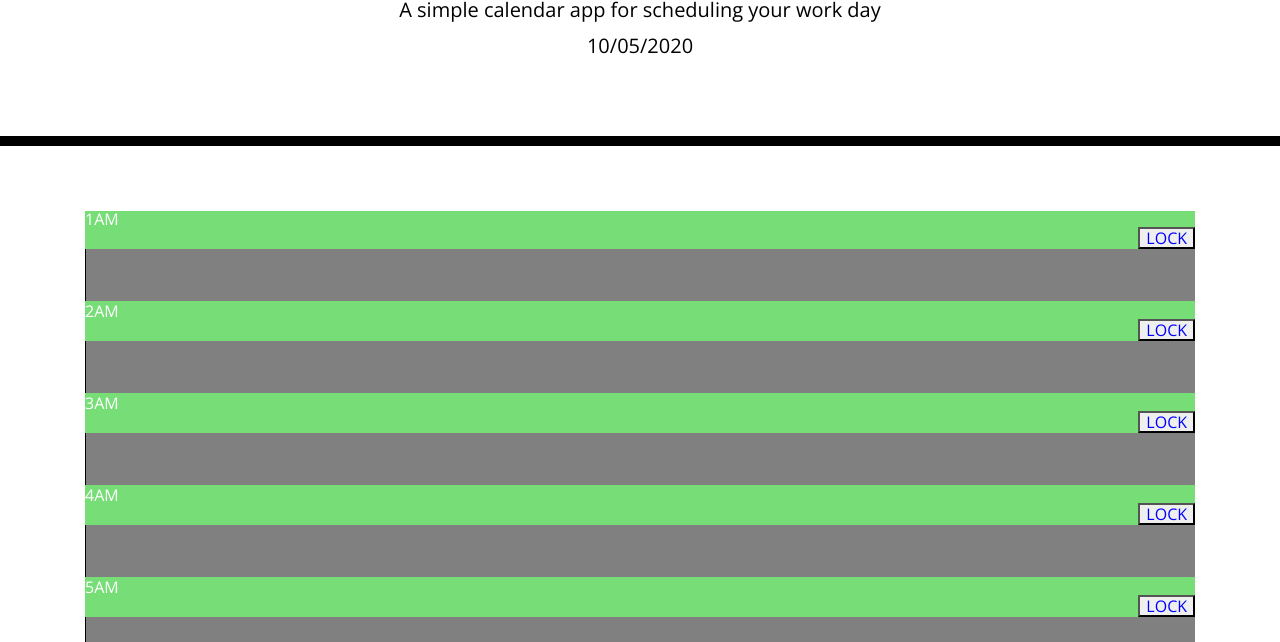
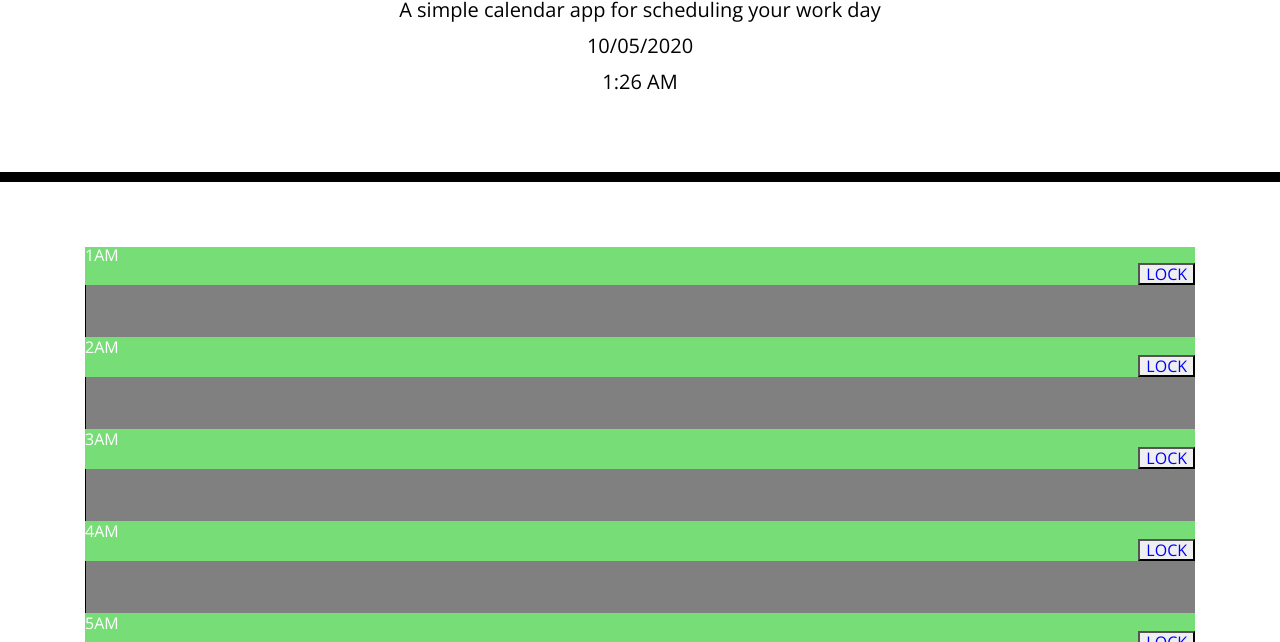
Before and after one commit to FSGeoff/jquery-calendar, a plain HTML site: page index.html in a window 1280 px wide. Shown: the part 158-800 px from the top of the page. Drawn offline with nearby package versions, Linux system fonts and the light colour scheme.

Commit message:
added time to page

```diff
--- a/index.html
+++ b/index.html
@@ -37,6 +37,7 @@
 				A simple calendar app for scheduling your work day
 			</p>
 			<p id="currentDay" class="lead"></p>
+			<p id="currentTime" class="lead"></p>
 		</header>
 		<div class="container" id="time-block">
 			<div class="row">
--- a/script.js
+++ b/script.js
@@ -4,9 +4,10 @@ $(document).ready(function () {
 	var amBox = $("#event-hours");
 
 	var currentDay = $("#currentDay");
-	var timeBlock = $("#time-block");
+	var currentTime = $("#currentTime");
 
 	currentDay.text(date);
+	currentTime.text(time);
 
 	console.log(date);
 	console.log(time);
```
